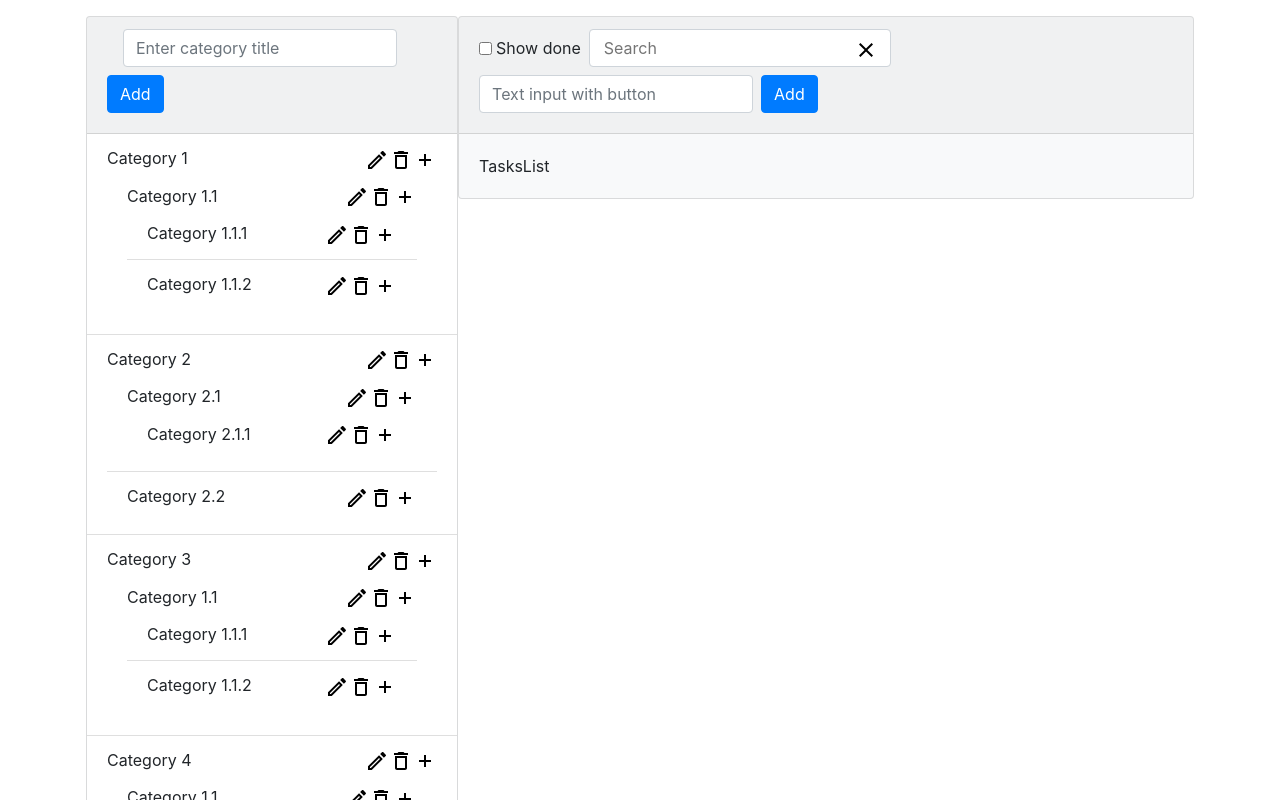
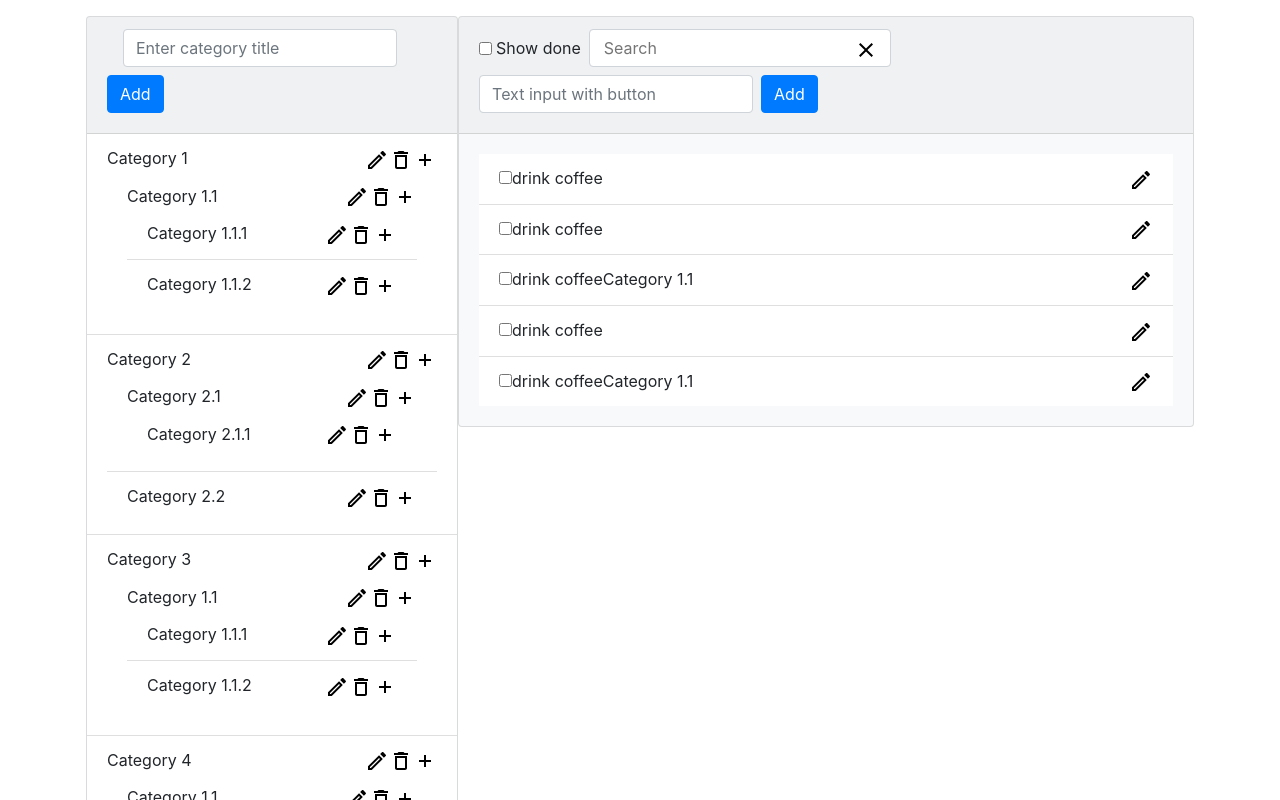
Before and after one commit to AnnySejdalieva/todo-react, a React (Create React App) app: page / in a window 1280 px wide. Shown: the top 800 px of the page. Built offline with nearby package versions, Linux system fonts and the light colour scheme.

Commit message:
настроила отображение списка тасок выбранной категории

```diff
--- a/src/components/categories/category-item/category-item.js
+++ b/src/components/categories/category-item/category-item.js
@@ -10,7 +10,7 @@ class CategoryItem extends Component {
     render() {
 
         const { item, updateItems } = this.props
-        console.log(updateItems)
+        console.log(item, updateItems)
         return(
             <li className="list-group-item">
                 <div className='d-flex justify-content-between' onClick={()=> {updateItems(item.items)}}>
@@ -24,7 +24,8 @@ class CategoryItem extends Component {
                 <ul className="list-group list-group-flush">
                     {
                         item.categories.map((item, i)=>{
-                            return <CategoryItem item={item} key={i}/>
+                            console.log(item)
+                            return <CategoryItem item={item} key={i} updateItems={this.props.updateItems}/>
                         })
                     }
                 </ul>
--- a/src/components/tasks/tasks-item/tasks-item.js
+++ b/src/components/tasks/tasks-item/tasks-item.js
@@ -1,12 +1,27 @@
-import React from 'react'
+import React, { Component } from 'react'
+import RefactorIcon from "../../../svg/refactorIcon";
 
-const TasksItem = () => {
+class TasksItem extends Component {
+    state = {
+        done: false
+    }
 
-    return(
-        <div>
-            tasks item
-        </div>
-    )
+    render() {
+        const { task } = this.props
+        return(
+            <li className="list-group-item">
+                <div className='d-flex justify-content-between'>
+                    <div>
+                        <input type='checkbox' value={this.state.done}/>
+                        {task.title}
+                    </div>
+                    <div>
+                        <RefactorIcon/>
+                    </div>
+                </div>
+            </li>
+        )
+    }
 }
 
 export default TasksItem
--- a/src/components/tasks/tasks-list/tasks-list.js
+++ b/src/components/tasks/tasks-list/tasks-list.js
@@ -1,12 +1,26 @@
-import React from 'react'
+import React, { Component } from 'react'
+import {connect} from "react-redux";
+import TasksItem from "../tasks-item/tasks-item";
 
-const TasksList = () => {
-
-    return(
-        <div>
-            TasksList
-        </div>
-    )
+class TasksList extends Component{
+    render() {
+        const { tasks } = this.props
+        return(
+            <ul className="list-group list-group-flush">
+                {
+                    tasks.map((task)=>{
+                        return (
+                                <TasksItem task={task}/>
+                                )
+                    })
+                }
+            </ul>
+        )
+    }
 }
 
-export default TasksList
+const mapStateToProps = ({tasks}) => {
+    return { tasks }
+}
+
+export default connect(mapStateToProps)(TasksList)
--- a/src/store/reduser.js
+++ b/src/store/reduser.js
@@ -242,7 +242,13 @@ const initialState = {
             ]
         }
     ],
-    items: []
+    tasks: [
+        {title: 'drink coffee', done: false},
+        {title: 'drink coffee', done: false},
+        {title: 'drink coffeeCategory 1.1', done: false},
+        {title: 'drink coffee', done: false},
+        {title: 'drink coffeeCategory 1.1', done: false},
+    ]
 };
 
 const reducer = (state = initialState, action) => {
@@ -256,7 +262,7 @@ const reducer = (state = initialState, action) => {
             console.log(action)
             return {
                 categories:  state.categories,
-                items: action.payload
+                tasks: action.payload
             };
         default:
             return state;
```
